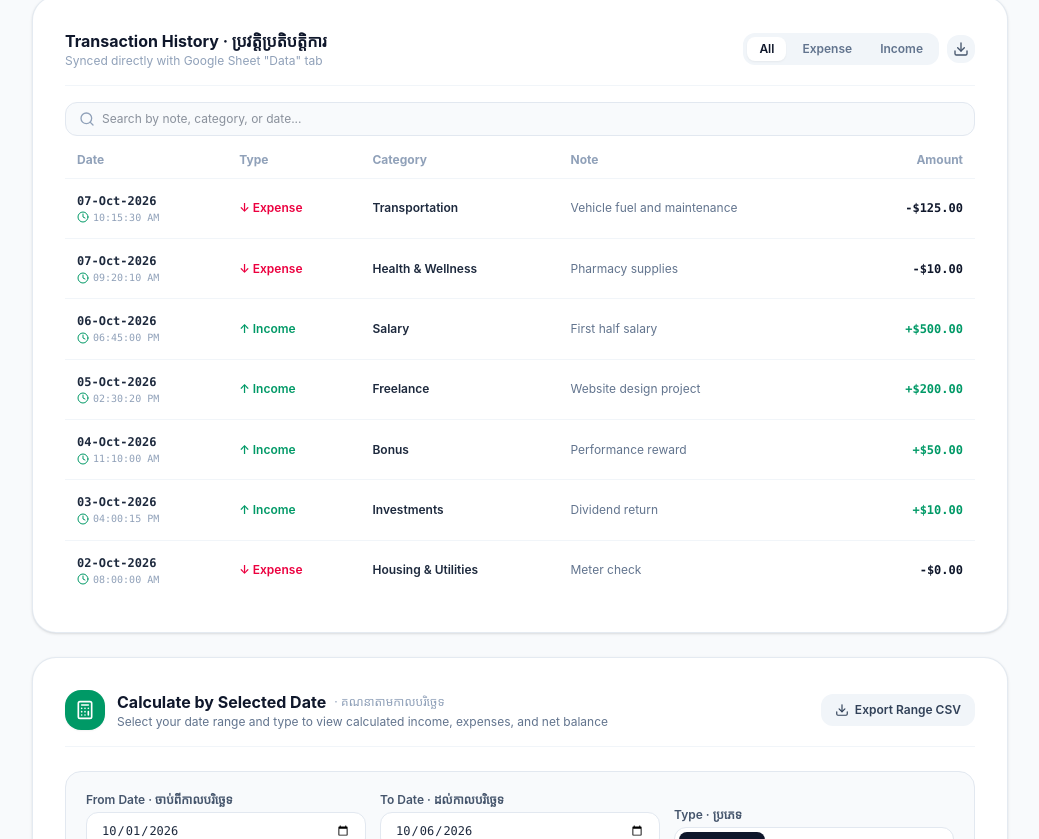
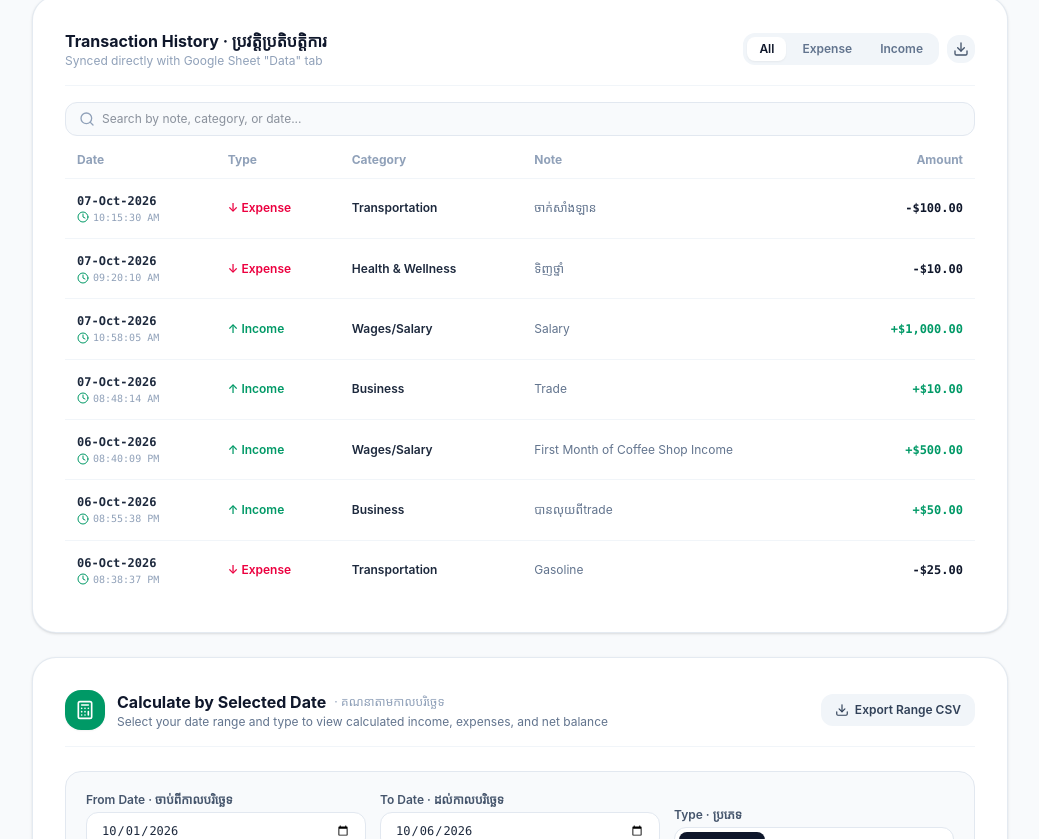
Before and after one commit to hengmenghun47/my-ai-app, a React (Vite) app: page / in a window 1280 px wide. Shown: the part 841-1680 px from the top of the page, without its empty margins (120-1159 px from the left). Built offline with nearby package versions, Linux system fonts and the light colour scheme; no server answers.

Commit message:
refactor: update default demo transactions
Refresh demonstration records with localized notes and updated amounts to better reflect realistic usage scenarios.

```diff
--- a/src/App.tsx
+++ b/src/App.tsx
@@ -77,13 +77,13 @@ const DEFAULT_CATEGORIES: CategoriesState = {
 
 // Default demonstration records matching the user's reference interface
 const DEFAULT_DEMO_TRANSACTIONS: Transaction[] = [
-  { id: '1', date: '2026-10-07', time: '10:15:30', timestamp: '2026-10-07 10:15:30', type: 'Expense', category: 'Transportation', amount: 125.0, note: 'Vehicle fuel and maintenance' },
-  { id: '2', date: '2026-10-07', time: '09:20:10', timestamp: '2026-10-07 09:20:10', type: 'Expense', category: 'Health & Wellness', amount: 10.0, note: 'Pharmacy supplies' },
-  { id: '3', date: '2026-10-06', time: '18:45:00', timestamp: '2026-10-06 18:45:00', type: 'Income', category: 'Salary', amount: 500.0, note: 'First half salary' },
-  { id: '4', date: '2026-10-05', time: '14:30:20', timestamp: '2026-10-05 14:30:20', type: 'Income', category: 'Freelance', amount: 200.0, note: 'Website design project' },
-  { id: '5', date: '2026-10-04', time: '11:10:00', timestamp: '2026-10-04 11:10:00', type: 'Income', category: 'Bonus', amount: 50.0, note: 'Performance reward' },
-  { id: '6', date: '2026-10-03', time: '16:00:15', timestamp: '2026-10-03 16:00:15', type: 'Income', category: 'Investments', amount: 10.0, note: 'Dividend return' },
-  { id: '7', date: '2026-10-02', time: '08:00:00', timestamp: '2026-10-02 08:00:00', type: 'Expense', category: 'Housing & Utilities', amount: 0.0, note: 'Meter check' }
+  { id: '1', date: '2026-10-07', time: '10:15:30', timestamp: '2026-10-07 10:15:30', type: 'Expense', category: 'Transportation', amount: 100.0, note: 'ចាក់សាំងឡាន' },
+  { id: '2', date: '2026-10-07', time: '09:20:10', timestamp: '2026-10-07 09:20:10', type: 'Expense', category: 'Health & Wellness', amount: 10.0, note: 'ទិញថ្នាំ' },
+  { id: '3', date: '2026-10-07', time: '10:58:05', timestamp: '2026-10-07 10:58:05', type: 'Income', category: 'Wages/Salary', amount: 1000.0, note: 'Salary' },
+  { id: '4', date: '2026-10-07', time: '08:48:14', timestamp: '2026-10-07 08:48:14', type: 'Income', category: 'Business', amount: 10.0, note: 'Trade' },
+  { id: '5', date: '2026-10-06', time: '20:40:09', timestamp: '2026-10-06 20:40:09', type: 'Income', category: 'Wages/Salary', amount: 500.0, note: 'First Month of Coffee Shop Income' },
+  { id: '6', date: '2026-10-06', time: '20:55:38', timestamp: '2026-10-06 20:55:38', type: 'Income', category: 'Business', amount: 50.0, note: 'បានលុយពីtrade' },
+  { id: '7', date: '2026-10-06', time: '20:38:37', timestamp: '2026-10-06 20:38:37', type: 'Expense', category: 'Transportation', amount: 25.0, note: 'Gasoline' }
 ];
 
 export interface DaunPenhDateTimeInfo {
@@ -364,9 +364,10 @@ export default function App() {
         }
         if (Array.isArray(data.records) && data.records.length > 0) {
           const mapped: Transaction[] = data.records.map((r: any, idx: number) => {
-            const parsedYMD = normalizeDateToYMD(r.date || r.timestamp) || getDaunPenhNow().dateYMD;
+            // Prioritize the actual captured timestamp in Daun Penh (GMT+7)
+            const parsedYMD = normalizeDateToYMD(r.timestamp) || normalizeDateToYMD(r.date) || getDaunPenhNow().dateYMD;
             const normType = normalizeTransactionType(r.type);
-            const dtInfo = formatToDaunPenhDisplay(r.date, r.timestamp, r.time);
+            const dtInfo = formatToDaunPenhDisplay(parsedYMD, r.timestamp, r.time);
             return {
               id: String(r.id || idx + 1),
               date: parsedYMD,
@@ -559,7 +560,7 @@ export default function App() {
   // =========================================================================
   const rangeFilteredTransactions = useMemo(() => {
     return transactions.filter((t) => {
-      const txYMD = normalizeDateToYMD(t.date || t.timestamp);
+      const txYMD = normalizeDateToYMD(t.timestamp) || normalizeDateToYMD(t.date);
       const isAfterStart = !calcStartDate || (txYMD ? txYMD >= calcStartDate : true);
       const isBeforeEnd = !calcEndDate || (txYMD ? txYMD <= calcEndDate : true);
       const normType = normalizeTransactionType(t.type);
--- a/standalone-tracker.html
+++ b/standalone-tracker.html
@@ -420,13 +420,13 @@
     };
 
     let records = [
-      { id: 1, date: '2026-10-07', time: '10:15:30', timestamp: '2026-10-07 10:15:30', type: 'Expense', category: 'Transportation', amount: 125.0, note: 'Vehicle fuel and maintenance' },
-      { id: 2, date: '2026-10-07', time: '09:20:10', timestamp: '2026-10-07 09:20:10', type: 'Expense', category: 'Health & Wellness', amount: 10.0, note: 'Pharmacy supplies' },
-      { id: 3, date: '2026-10-06', time: '18:45:00', timestamp: '2026-10-06 18:45:00', type: 'Income', category: 'Salary', amount: 500.0, note: 'First half salary' },
-      { id: 4, date: '2026-10-05', time: '14:30:20', timestamp: '2026-10-05 14:30:20', type: 'Income', category: 'Freelance', amount: 200.0, note: 'Website design project' },
-      { id: 5, date: '2026-10-04', time: '11:10:00', timestamp: '2026-10-04 11:10:00', type: 'Income', category: 'Bonus', amount: 50.0, note: 'Performance reward' },
-      { id: 6, date: '2026-10-03', time: '16:00:15', timestamp: '2026-10-03 16:00:15', type: 'Income', category: 'Investments', amount: 10.0, note: 'Dividend return' },
-      { id: 7, date: '2026-10-02', time: '08:00:00', timestamp: '2026-10-02 08:00:00', type: 'Expense', category: 'Housing & Utilities', amount: 0.0, note: 'Meter check' }
+      { id: 1, date: '2026-10-07', time: '10:15:30', timestamp: '2026-10-07 10:15:30', type: 'Expense', category: 'Transportation', amount: 100.0, note: 'ចាក់សាំងឡាន' },
+      { id: 2, date: '2026-10-07', time: '09:20:10', timestamp: '2026-10-07 09:20:10', type: 'Expense', category: 'Health & Wellness', amount: 10.0, note: 'ទិញថ្នាំ' },
+      { id: 3, date: '2026-10-07', time: '10:58:05', timestamp: '2026-10-07 10:58:05', type: 'Income', category: 'Wages/Salary', amount: 1000.0, note: 'Salary' },
+      { id: 4, date: '2026-10-07', time: '08:48:14', timestamp: '2026-10-07 08:48:14', type: 'Income', category: 'Business', amount: 10.0, note: 'Trade' },
+      { id: 5, date: '2026-10-06', time: '20:40:09', timestamp: '2026-10-06 20:40:09', type: 'Income', category: 'Wages/Salary', amount: 500.0, note: 'First Month of Coffee Shop Income' },
+      { id: 6, date: '2026-10-06', time: '20:55:38', timestamp: '2026-10-06 20:55:38', type: 'Income', category: 'Business', amount: 50.0, note: 'បានលុយពីtrade' },
+      { id: 7, date: '2026-10-06', time: '20:38:37', timestamp: '2026-10-06 20:38:37', type: 'Expense', category: 'Transportation', amount: 25.0, note: 'Gasoline' }
     ];
 
     function getDaunPenhNow() {
```
